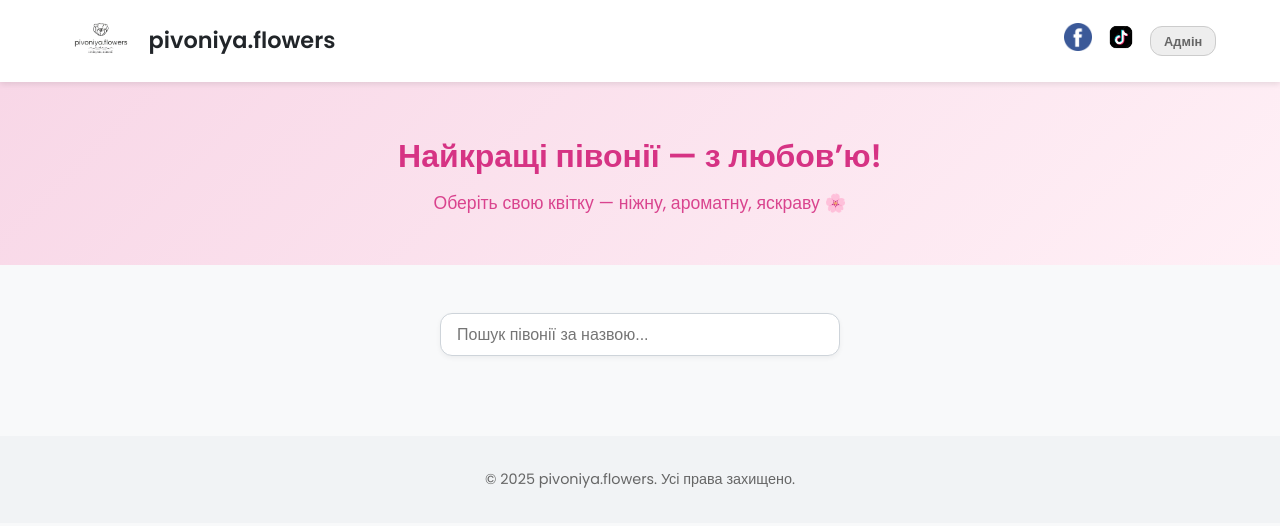
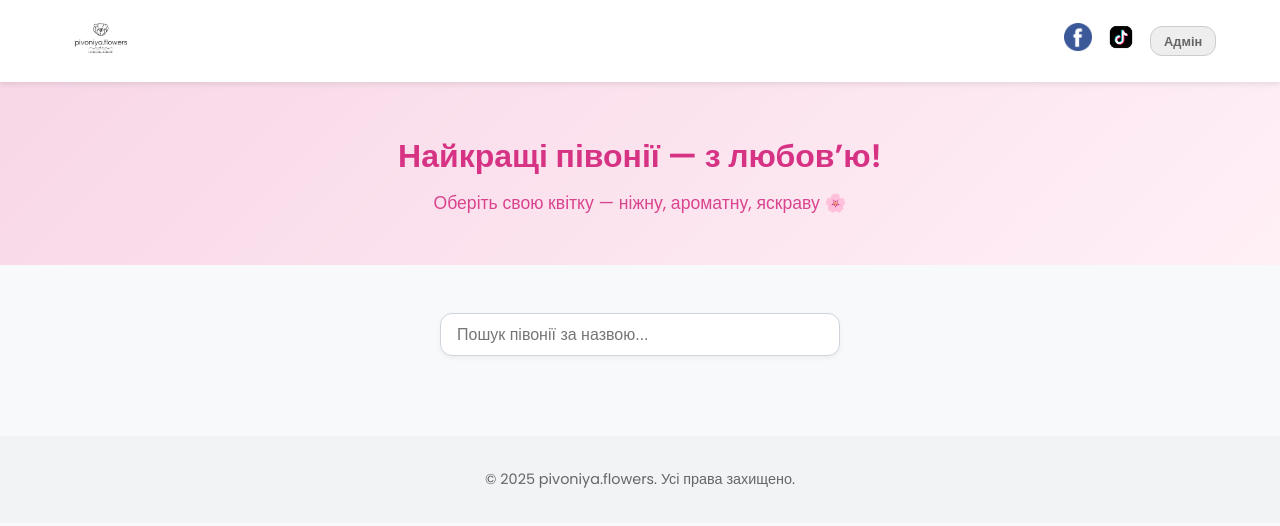
Before and after one commit to firemoraster/peony-catalog, a website: page public/index.html in a window 1280 px wide. Drawn offline with Linux system fonts and the light colour scheme; no server answers.

Commit message:
Update index.html

```diff
--- a/public/index.html
+++ b/public/index.html
@@ -12,7 +12,6 @@
     <div class="container header-content">
       <div class="header-left">
         <img src="logo.jpg" alt="logo" class="logo-img" />
-        <h1 class="logo-text">pivoniya.flowers</h1>
       </div>
       <div class="header-right">
         <a href="https://www.facebook.com/share/16gJhvdhes/?mibextid=wwXIfr" target="_blank">
```
